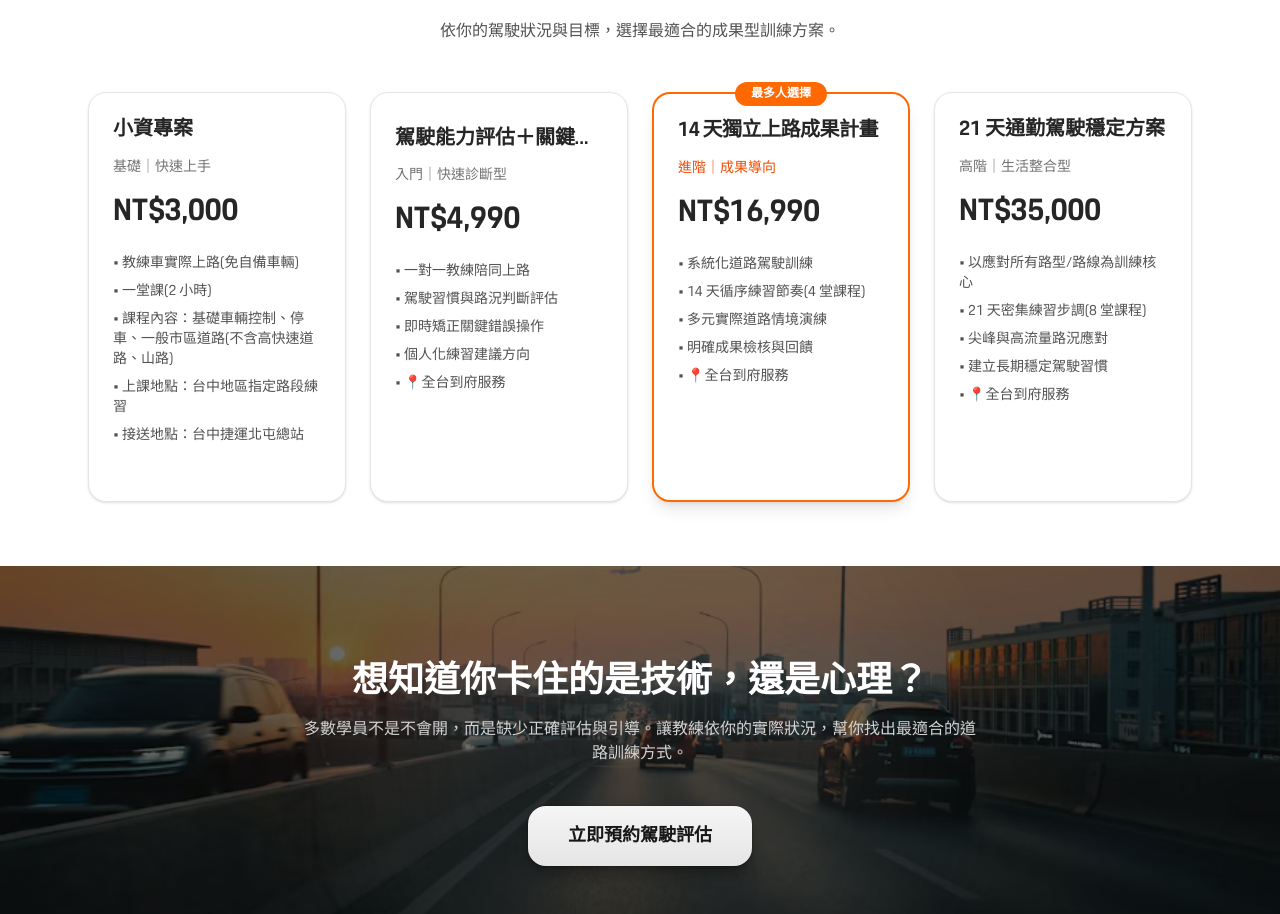
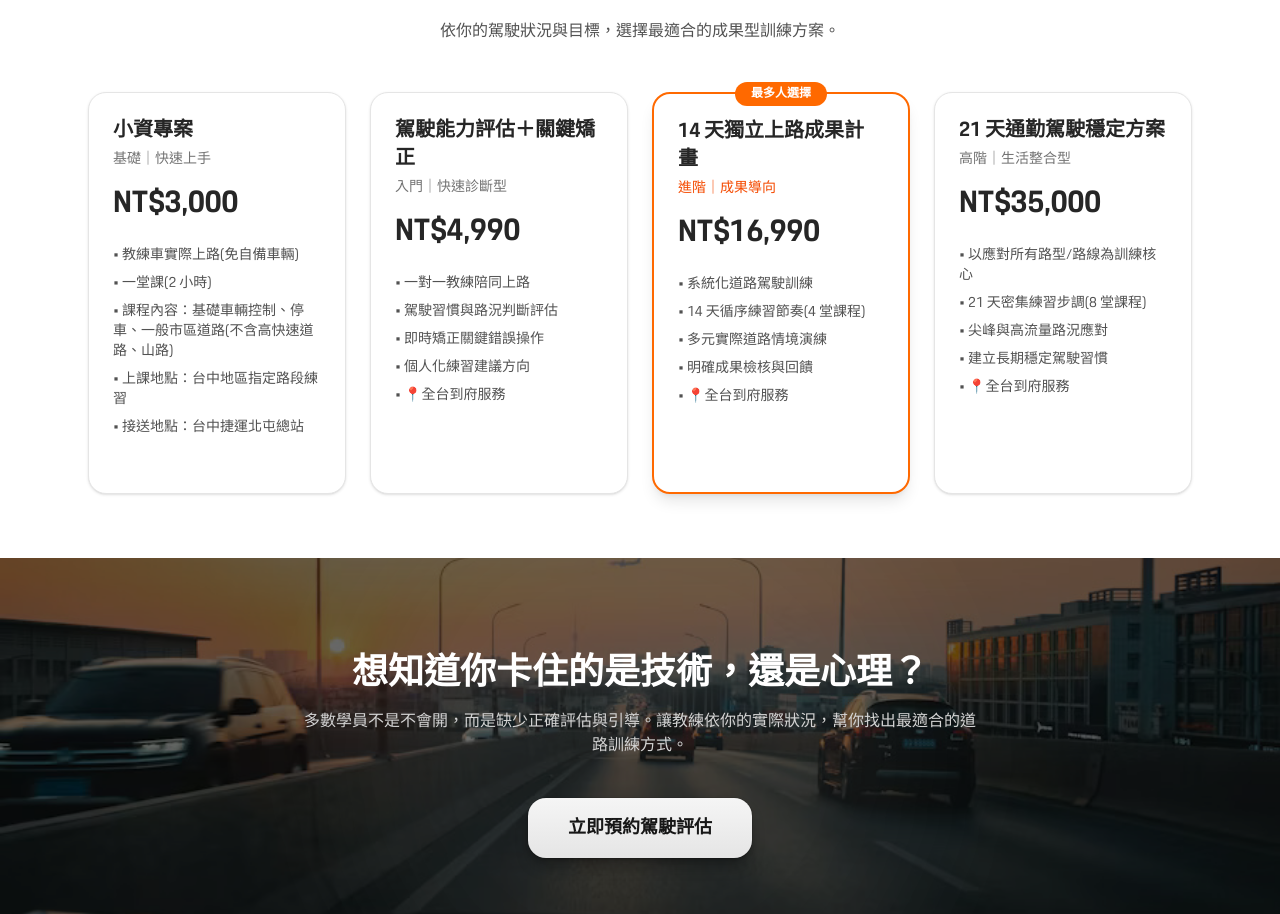
Before and after one commit to laurelke/drivemate-web, a Next.js app: page /courses/road-driving in a window 1280 px wide. Shown: the part 1104-2018 px from the top of the page. Built offline with nearby package versions, Linux system fonts and the light colour scheme; a web font is replaced by a local one.

Commit message:
feat: unify course pages layout and design

```diff
--- a/app/courses/road-driving/RoadDrivingClient.tsx
+++ b/app/courses/road-driving/RoadDrivingClient.tsx
@@ -83,7 +83,7 @@ className="object-cover md:object-cover object-center md:[object-position:50%_30
 
     <div className="grid items-stretch gap-6 sm:grid-cols-2 lg:grid-cols-4">
       <div className="rounded-2xl border bg-white p-6 shadow">
-        <h3 className="mb-1 min-h-[2.25rem] text-xl font-semibold leading-tight line-clamp-1">
+        <h3 className="mb-1 text-xl font-semibold">
           小資專案
         </h3>
         <p className="mb-4 text-sm text-neutral-500">
@@ -106,17 +106,7 @@ className="object-cover md:object-cover object-center md:[object-position:50%_30
       </div>
       {/* A */}
       <div className="rounded-2xl border bg-white p-6 shadow">
-        <h3 className="
-    mb-1
-    block
-    h-[2.75rem]
-    overflow-hidden
-    whitespace-nowrap
-    text-ellipsis
-    text-xl
-    font-semibold
-    leading-[2.75rem]
-  ">
+        <h3 className="mb-1 text-xl font-semibold">
           駕駛能力評估＋關鍵矯正
         </h3>
         <p className="mb-4 text-sm text-neutral-500">
@@ -144,7 +134,7 @@ className="object-cover md:object-cover object-center md:[object-position:50%_30
           最多人選擇
         </span>
 
-        <h3 className="mb-1 min-h-[2.25rem] text-xl font-semibold leading-tight tracking-tight line-clamp-1">
+        <h3 className="mb-1 text-xl font-semibold">
           14 天獨立上路成果計畫
         </h3>
         <p className="mb-4 text-sm text-orange-600">
@@ -169,7 +159,7 @@ className="object-cover md:object-cover object-center md:[object-position:50%_30
 
       {/* C */}
       <div className="rounded-2xl border bg-white p-6 shadow">
-        <h3 className="mb-1 min-h-[2.25rem] text-xl font-semibold leading-tight line-clamp-1">
+        <h3 className="mb-1 text-xl font-semibold">
           21 天通勤駕駛穩定方案
         </h3>
         <p className="mb-4 text-sm text-neutral-500">
```
